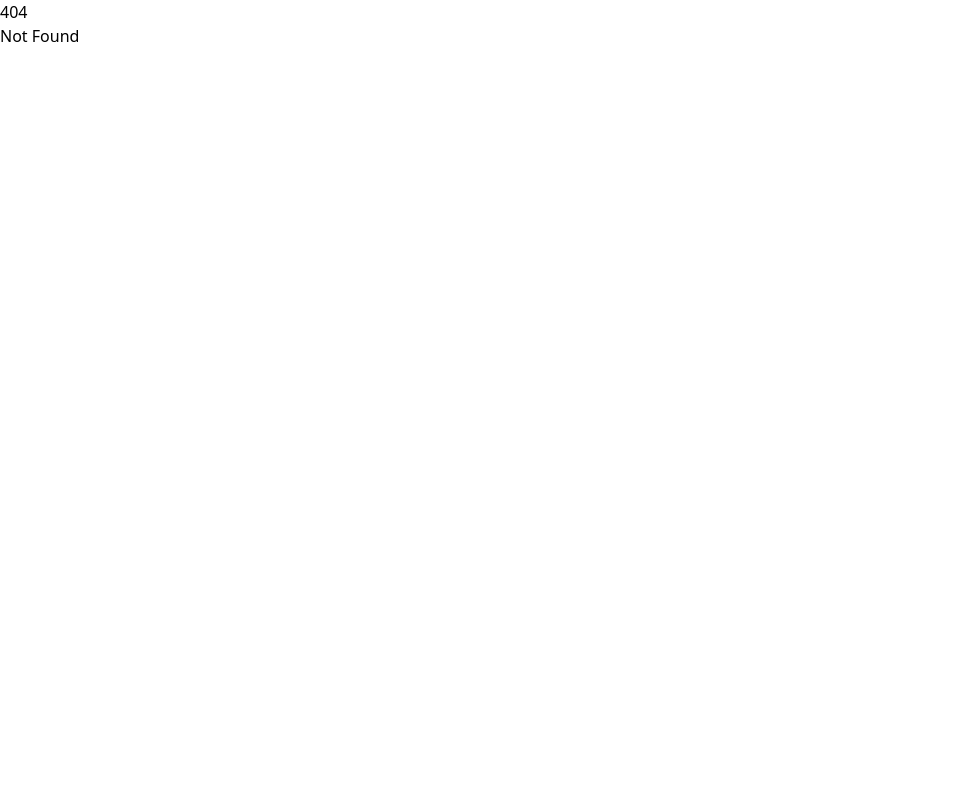
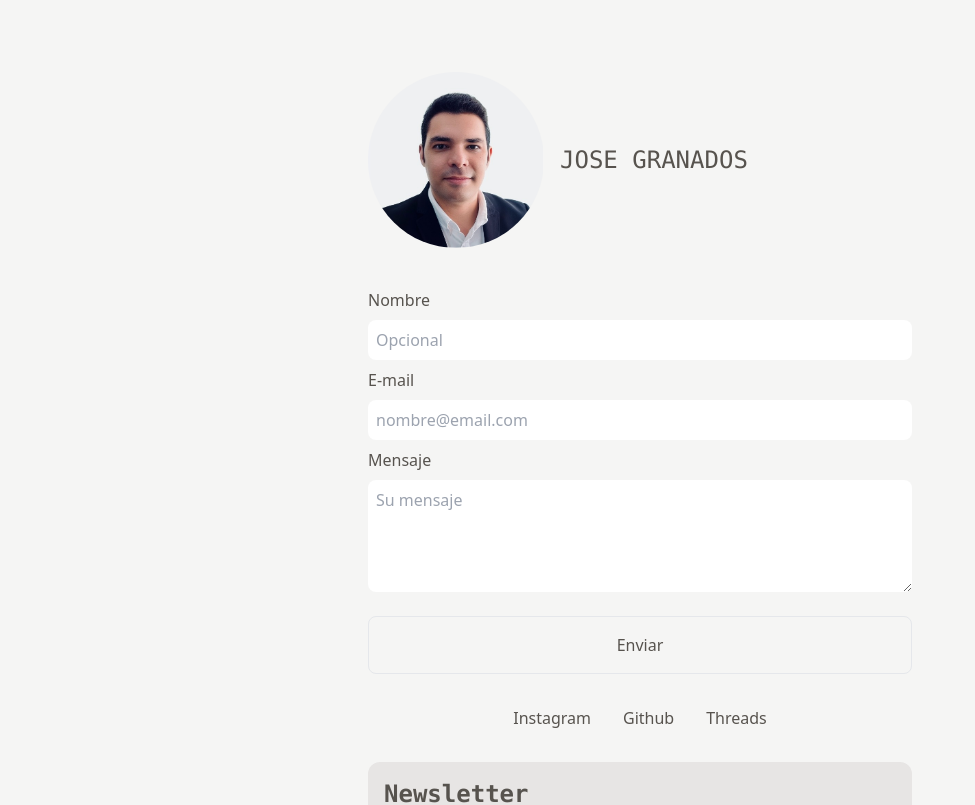
Before and after one commit to jgrana2/personal_blog_sv, a SvelteKit app: page /contact in a window 1280 px wide. Before the commit this address had no page. Shown: the top 805 px of the page, without its empty margins (0-975 px from the left). Built offline with nearby package versions, Linux system fonts and the light colour scheme.

Commit message:
Add contact page

```diff
--- a/src/components/Footer.svelte
+++ b/src/components/Footer.svelte
@@ -1,4 +1,4 @@
-<div class="flex w-full border-t justify-between font-mono text-xs pt-4">
+<div class="flex w-full border-t justify-between text-xs pt-4">
     <span>&#169; 2025 - Jose Granados</span>
-    <div> <a href="/"><button class="hover:underline">Inicio</button></a> / <a href="projects"><button class="hover:underline">Proyectos</button></a> / <a href="articles"><button class="hover:underline">Entradas</button></a> / Contacto</div>
+    <div> <a href="/"><button class="hover:underline">Inicio</button></a> / <a href="projects"><button class="hover:underline">Proyectos</button></a> / <a href="posts"><button class="hover:underline">Entradas</button></a> / <a href="contact"><button class="hover:underline">Contacto</button></a></div>
 </div>
--- a/src/components/GetInTouch.svelte
+++ b/src/components/GetInTouch.svelte
@@ -2,6 +2,6 @@
     import { ChevronRight, CursorArrowRays} from "svelte-heros-v2";
 </script>
 
-<button class="flex items-center text-xl mb-8 pt-4 gap-1 hover:underline">
-    <CursorArrowRays/>Get in touch <ChevronRight size="15" />
-</button>
+<a href="contact"><button class="flex items-center text-xl mb-8 pt-4 gap-1 hover:underline">
+<CursorArrowRays/>Get in touch <ChevronRight size="15" />
+</button></a>
--- /dev/null
+++ b/src/routes/contact/+page.svelte
@@ -0,0 +1,54 @@
+<script>
+    import Footer from "../../components/Footer.svelte";
+    import NewsletterSignUp from "../../components/NewsletterSignUp.svelte";
+
+    import Profile from "../../components/Profile.svelte";
+</script>
+
+<div
+    class="flex w-full h-full bg-stone-100 dark:bg-stone-900 text-stone-600 dark:text-stone-300"
+>
+    <div class="flex flex-col max-w-xl mx-auto m-4 p-4">
+        <Profile />
+        <form>
+            <div class="flex flex-col gap-2">
+                <label for="name">Nombre</label>
+                <input
+                    id="name"
+                    type="text"
+                    name="name"
+                    class="p-2 rounded-lg"
+                    placeholder="Opcional"
+                />
+
+                <label for="email">E-mail</label>
+                <input
+                    id="email"
+                    type="email"
+                    name="email"
+                    class="p-2 rounded-lg"
+                    placeholder="nombre@email.com"
+                    required
+                />
+
+                <label for="message">Mensaje</label>
+                <textarea
+                    id="message"
+                    name="message"
+                    class="p-2 rounded-lg"
+                    rows="4"
+                    placeholder="Su mensaje"
+                    required
+                ></textarea>
+                <button class="w-full border p-4 my-4 rounded-lg">Enviar</button>
+            </div>
+        </form>
+        <div class="flex justify-center gap-8 p-4">
+            <span>Instagram</span>
+            <span>Github</span>
+            <span>Threads</span>
+        </div>
+        <NewsletterSignUp />
+        <Footer />
+    </div>
+</div>
```
